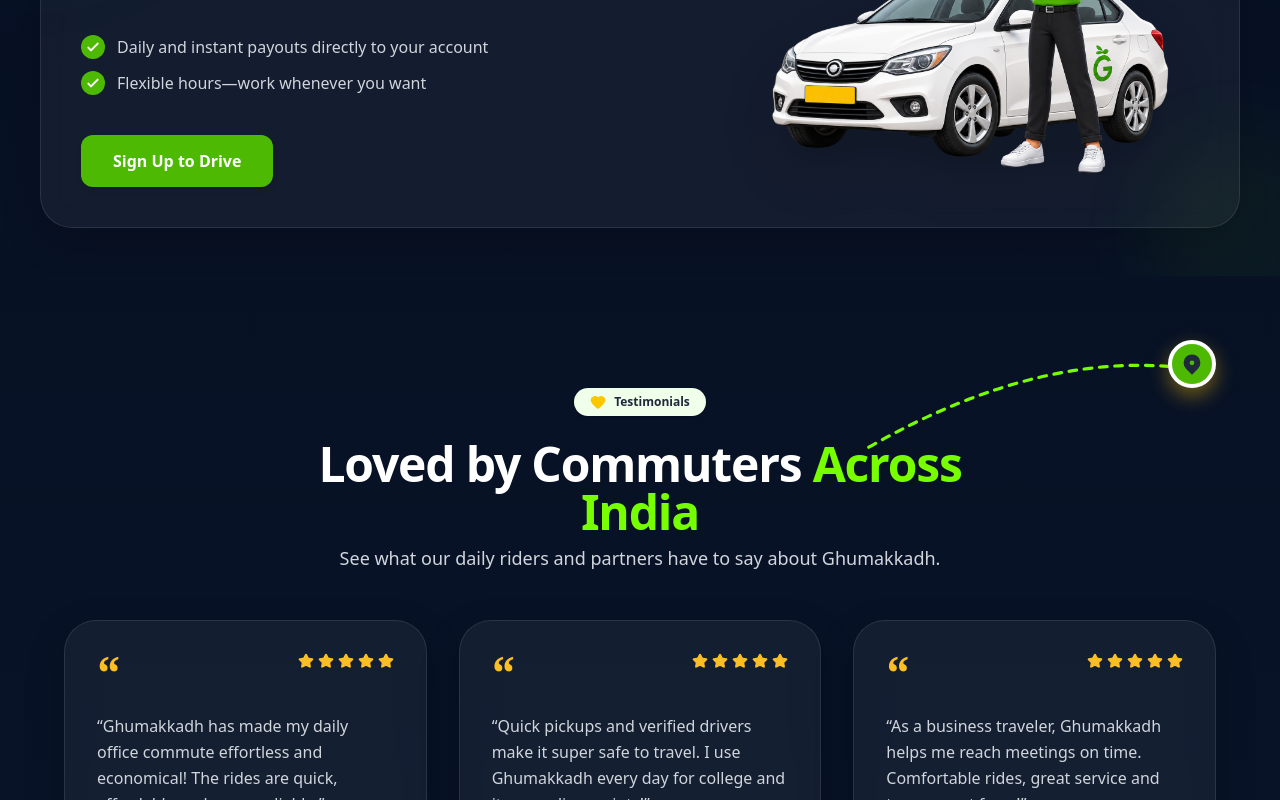
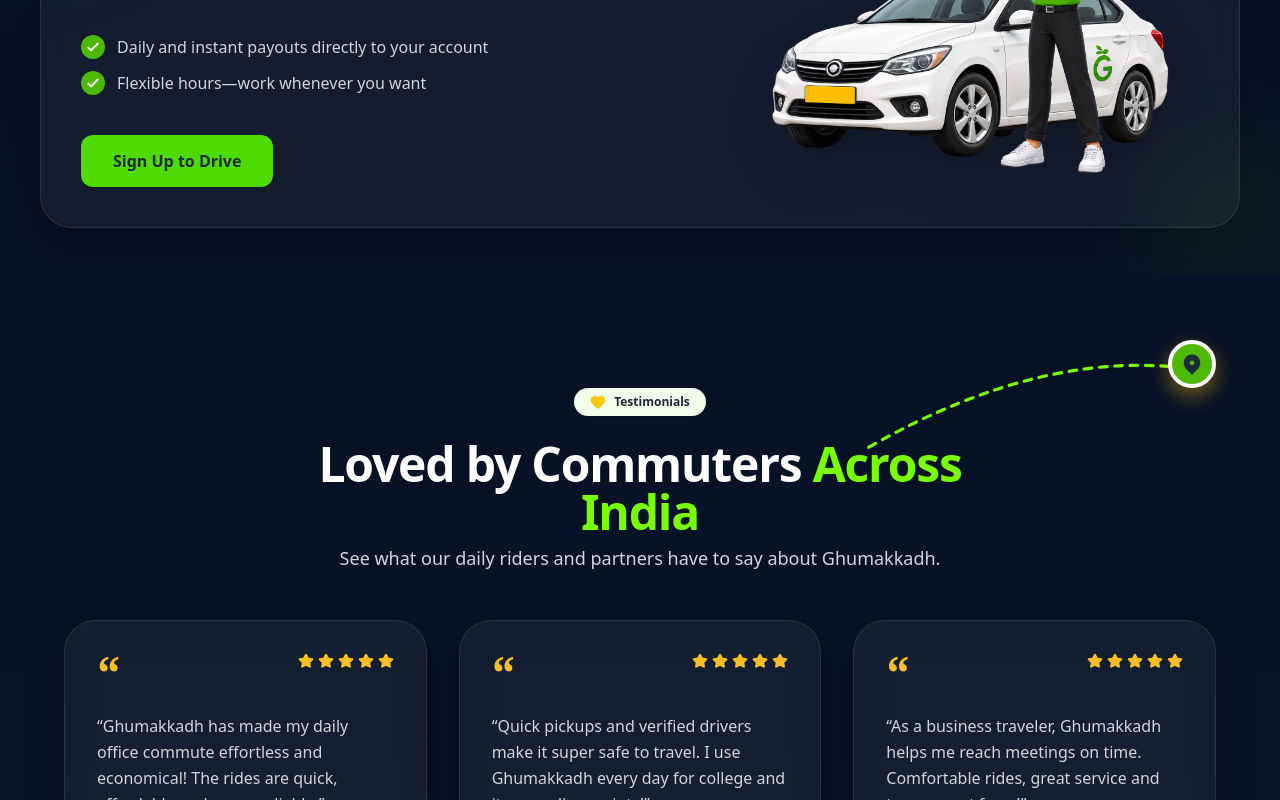
Before and after one commit to ayushshinde13/ghummakkadh-portfolio, a Next.js app: page / in a window 1280 px wide. Shown: the part 2160-2960 px from the top of the page. Built offline with nearby package versions, Linux system fonts and the light colour scheme.

Commit message:
Updated color and reduced space

```diff
--- a/src/app/(landing)/drive/DriveIntroSection.tsx
+++ b/src/app/(landing)/drive/DriveIntroSection.tsx
@@ -61,7 +61,7 @@
             </ul>
 
             <div className="mt-4">
-              <a href="https://play.google.com/store/apps/details?id=com.ghumakkadh.partner" target="_blank" rel="noopener noreferrer" className="inline-block bg-[#4eb902] hover:bg-[#3d9400] text-white font-bold py-3.5 px-8 rounded-xl transition-colors shadow-md">
+              <a href="https://play.google.com/store/apps/details?id=com.ghumakkadh.partner" target="_blank" rel="noopener noreferrer" className="inline-block bg-[#4ddb00] hover:bg-[#3db800] text-[#1E293B] font-bold py-3.5 px-8 rounded-xl transition-colors shadow-md">
                 Sign Up to Drive
               </a>
             </div>
--- a/src/components/footer/Footer.tsx
+++ b/src/components/footer/Footer.tsx
@@ -135,7 +135,7 @@
         <div className="max-w-7xl mx-auto px-4 sm:px-6 lg:px-8 flex flex-col sm:flex-row items-center justify-center sm:justify-between gap-8 w-full">
 
           {/* Left: Hindustaan Innovations Private Limited */}
-          <a href="https://hindustaan.in/" target="_blank" rel="noopener noreferrer" className="flex items-center gap-3 hover:opacity-80 transition-opacity cursor-pointer">
+          <a href="https://hindustaan.in/" target="_blank" rel="noopener noreferrer" className="flex items-center gap-1.5 hover:opacity-80 transition-opacity cursor-pointer">
             {/* Hindustaan Logo Image */}
             <img src="/images/hindustaan.png" alt="Hindustaan Logo" style={{width: '44px', height: '80px'}} className="shrink-0 object-contain" />
             <div className="flex flex-col leading-[1.2]">
```
